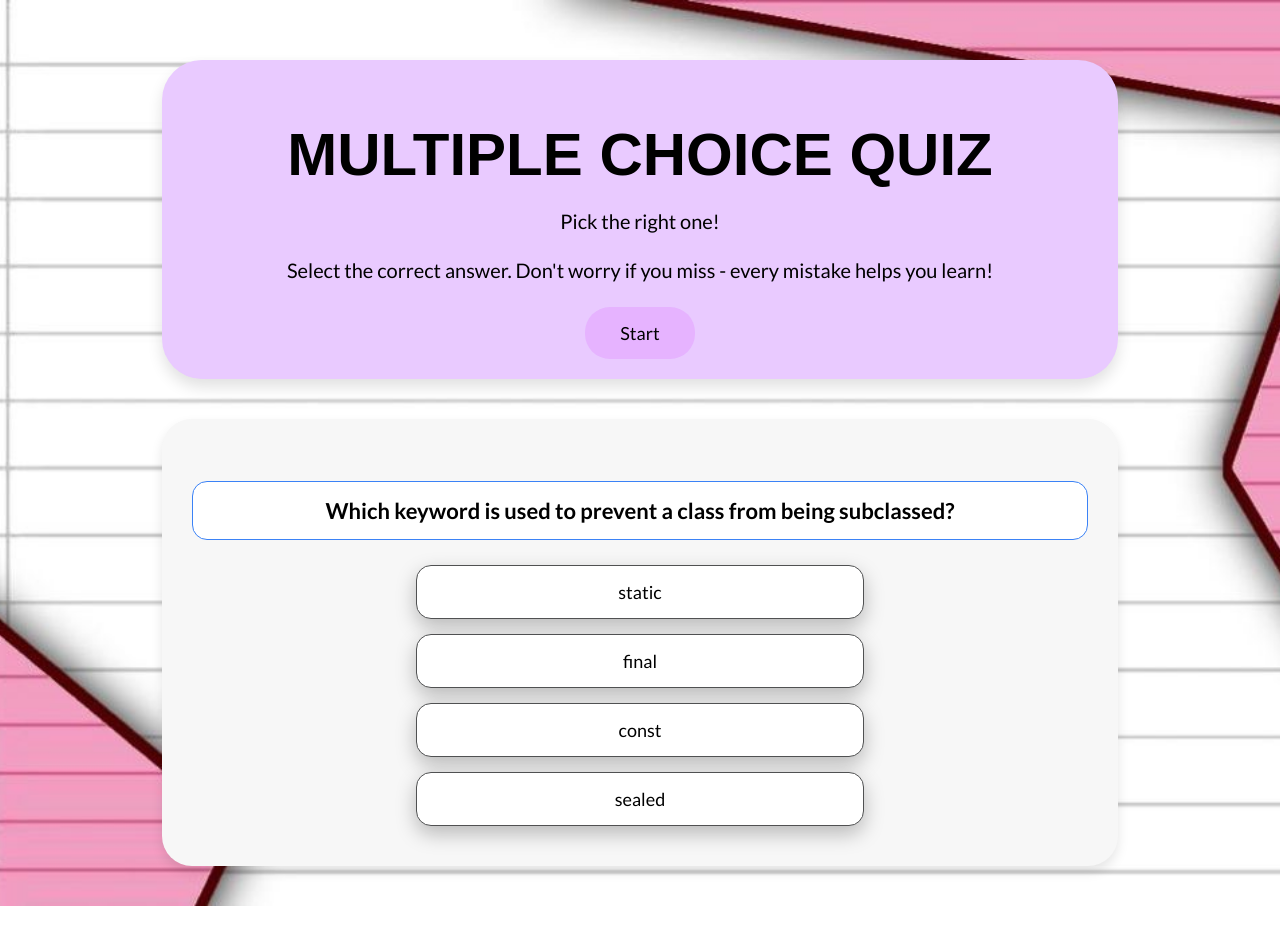
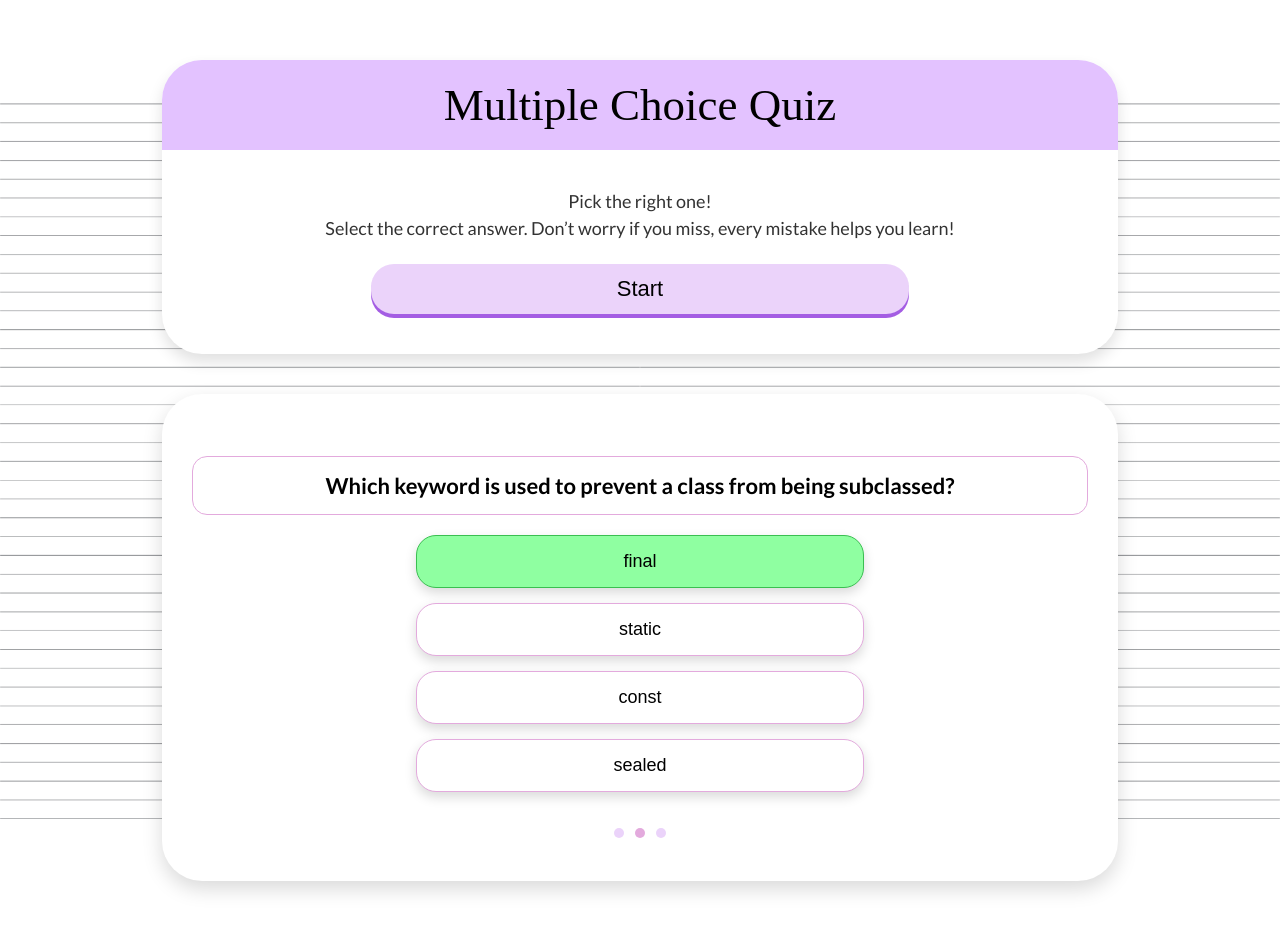
Before and after one commit to shergoal/Puffybrain, a plain HTML site: page multiplechoice/multiplechoice.html in a window 1280 px wide. Before the commit the page ends 906 px from the top, so only its background shows below. Drawn offline with Linux system fonts and the light colour scheme; a web font is replaced by a local one.

Commit message:
updated multiple choice

```diff
--- a/multiplechoice/multiplechoice.html
+++ b/multiplechoice/multiplechoice.html
@@ -3,38 +3,93 @@
 <head>
     <meta charset="UTF-8">
     <meta name="viewport" content="width=device-width, initial-scale=1.0">
-    <title>Quiz UI</title>
+    <title>Multiple Choice Quiz</title>
     <link rel="stylesheet" href="style.css">
-
     <link href="https://fonts.googleapis.com/css2?family=Lato:wght@300;400;700&family=Jersey+15&display=swap" rel="stylesheet">
 </head>
 <body>
 
-    <div class="header-box">
-    <h1 class="title"><span class="highlight">MULTIPLE CHOICE QUIZ</span></h1>
-    <p class="subtitle">Pick the right one!</p>
-    <p class="subtitle">Select the correct answer. Don't worry if you miss - every mistake helps you learn!</p>
+<!-- HEADER -->
+<div class="header-box">
+    <div class="header-top">
+        <h1 class="title">Multiple Choice Quiz</h1>
+    </div>
+
+    <div class="subtitles">
+        <p class="subtitle">Pick the right one!</p>
+        <p class="subtitle">Select the correct answer. Don’t worry if you miss, every mistake helps you learn!</p>
+    </div>
+
     <button class="start-btn">Start</button>
-    <script>
+</div>
+
+<!-- SLIDESHOW -->
+<div class="slideshow-box">
+
+    <!-- Slide 1 -->
+    <div class="slide active">
+        <p class="question">Which keyword is used to prevent a class from being subclassed?</p>
+        <div class="options">
+            <button>static</button>
+            <button>final</button>
+            <button>const</button>
+            <button>sealed</button>
+        </div>
+    </div>
+
+    <!-- Slide 2 (correct) -->
+    <div class="slide">
+        <p class="question">Which keyword is used to prevent a class from being subclassed?</p>
+        <div class="options">
+            <button class="correct">final</button>
+            <button>static</button>
+            <button>const</button>
+            <button>sealed</button>
+        </div>
+    </div>
+
+    <!-- Slide 3 (wrong) -->
+    <div class="slide">
+        <p class="question">Which keyword is used to prevent a class from being subclassed?</p>
+        <div class="options">
+            <button>final</button>
+            <button class="wrong">static</button>
+            <button>const</button>
+            <button>sealed</button>
+        </div>
+    </div>
+
+    <!-- Dots -->
+    <div class="dots">
+        <span class="dot active"></span>
+        <span class="dot"></span>
+        <span class="dot"></span>
+    </div>
+</div>
+
+<script>
+let index = 0;
+const slides = document.querySelectorAll(".slide");
+const dots = document.querySelectorAll(".dot");
+
+function showSlide(n) {
+    slides.forEach((slide, i) => {
+        slide.classList.toggle("active", i === n);
+        dots[i].classList.toggle("active", i === n);
+    });
+}
+
+function nextSlide() {
+    index = (index + 1) % slides.length;
+    showSlide(index);
+}
+
+setInterval(nextSlide, 3500);
+
 document.querySelector(".start-btn").addEventListener("click", () => {
-
-    localStorage.removeItem("score");
-
     window.location.href = "quiz1.html";
 });
 </script>
 
-</div>
-
-    <div class="question-box">
-    <p class="question">Which keyword is used to prevent a class from being subclassed?</p>
-    <div class="options">
-        <button class="option-btn1">static</button>
-        <button class="option-btn2">final</button>
-        <button class="option-btn3">const</button>
-        <button class="option-btn4">sealed</button>
-    </div>
-</div>
-
 </body>
 </html>
--- a/multiplechoice/result.css
+++ b/multiplechoice/result.css
@@ -1,11 +1,42 @@
+:root {
+    --color-primary: #EBD3FA;
+    --color-secondary: #E3AADD;
+    --color-third: #C8A8E9;
+    --color-fourth: #A993D8;
+    --color-fifth: #C3C7F3;
+    --font-color: #2F2F2F;
+    --card-color1: #C8BBD0;
+    --card-color2: #E0BBD4;
+     --card-color3: #C3C7F3;
+     --card-color4: #90F897;
+    --card-color5: #CF8686;
+     --card-color6: #EECB99;
+     --color-shadow: #DDDDDD;
+}
 body {
-  background-image: url('background.jpg');
+  margin: 0;
+  font-family: 'Lato', sans-serif;
+  min-height: 100vh;
+
+  background: repeating-linear-gradient(
+      0deg,
+      rgba(0,0,0,0.05) 0px,
+      rgba(0,0,0,0.05) 1px,
+      transparent 1px,
+      transparent 30px
+  );
+}
+
+body::before {
+  content: "";
+  position: fixed;
+  inset: 0;
+  background-image: url('../images/notebook with stuff.png');
   background-size: cover;
   background-position: center;
   background-repeat: no-repeat;
-  margin: 0;
-  font-family: 'Lato', sans-serif;
-  min-height: 100vh;
+  opacity: 0.60;
+  z-index: -1;
 }
 
 .result-container {
@@ -22,7 +53,8 @@ body {
   color: #000;
   display: inline-block;
   min-width: 280px;
-  margin-bottom: 20px;
+  margin-top: 20px;
+
 }
 
 #score-container p {
@@ -47,19 +79,53 @@ body {
 }
 
 #buttons-container .try-again {
-  background-color: #d7b5ff;
-  color: #000;
+    background: var(--color-primary);
+    color: var(--font-color);
+    border: none;
+    border-radius: 25px;
+
+    font-family: "Jersey 15", sans-serif;
+    font-size: 20px;
+    font-weight: normal;
+
+    cursor: pointer;
+
+    box-shadow: 0 4px 0 var(--color-fourth);
+    transition: transform 0.15s ease, box-shadow 0.15s ease;
 }
+#buttons-container .try-again:active {
+    transform: translateY(3px);
+    box-shadow: 0 1px 0 var(--color-secondary);
+}
+
 
 #buttons-container .try-again:hover {
   background-color: #e9caff;
+      transform: scale(1.05);
+
 }
 
 #buttons-container .go-home {
-  background-color: white;
-  border: 2px solid #d7b5ff;
-  color: #000;
+    background: var(white);
+    color: rgb(70, 70, 70);
+    border: 1px solid;
+    border-radius: 25px;
+
+    font-family: "Jersey 15", sans-serif;
+    font-size: 20px;
+    font-weight: normal;
+
+    cursor: pointer;
+
+    box-shadow: 0 4px 0 #adaaaa;
+    transition: transform 0.15s ease, box-shadow 0.15s ease;
 }
+
+#buttons-container .go-home:active {
+    transform: translateY(3px);
+    box-shadow: 0 1px 0 var(--color-secondary);
+}
+
 
 #buttons-container .go-home:hover {
   background-color: #f0e5ff;
@@ -80,18 +146,53 @@ body {
   margin-bottom: 25px;
 }
 
+.header-box {
+    width: 70%;
+    margin: 60px auto 0;
+    background: #ffffff;
+    border-radius: 40px;
+    padding: 120px 30px 40px;
+    text-align: center;
+    box-shadow: 0 8px 15px rgba(0,0,0,0.12);
+    position: relative;
+    font-family: 'Jersey 15', sans-serif;
+    font-weight: normal;
+    font-style: normal;
+}
+
+.header-top {
+    width: 100%;
+    height: 90px;
+    background: #e3c2ff;
+    border-top-left-radius: 40px;
+    border-top-right-radius: 40px;
+
+    display: flex;
+    justify-content: center;
+    align-items: center;
+
+    position: absolute;
+    top: 0;
+    left: 0;
+}
+
 .review-item {
-  background: white;
+  background: #F5F5F5;
   padding: 18px 22px;
   margin-bottom: 18px;
   border-radius: 15px;
   box-shadow: 0 3px 6px rgba(0,0,0,0.12);
-  font-size: 16px;
+  font-size: 20px;
   color: #333;
+  font-weight: normal;
+  font-style: normal;
 }
 
 .review-item strong {
   display: block;
-  margin-bottom: 8px;
-  font-weight: 600;
+  margin-bottom: 12px;
+  font-weight: 500;
+  font-style: normal;
+  border-bottom: 1px solid #d6d6d6;
+  padding-bottom: 8px;
 }
--- a/multiplechoice/style.css
+++ b/multiplechoice/style.css
@@ -1,103 +1,167 @@
+:root {
+    --color-primary: #EBD3FA;
+    --color-secondary: #E3AADD;
+    --color-third: #C8A8E9;
+    --color-fourth: #A993D8;
+    --color-fifth: #C3C7F3;
+    --font-color: #2F2F2F;
+    --card-color1: #C8BBD0;
+    --card-color2: #E0BBD4;
+     --card-color3: #C3C7F3;
+     --card-color4: #90F897;
+    --card-color5: #CF8686;
+     --card-color6: #EECB99;
+     --color-shadow: #DDDDDD;
+}
+
 body {
-  background-image: url('background.jpg');
-  background-size: cover;
+  background-image: url('../images/notebook\ line.png');
   background-position: center;
-  background-repeat: no-repeat;
   margin: 0;
   font-family: 'Lato', sans-serif;
-  min-height: 100vh;
+    background-size: 100%;
+  background-repeat: no-repeat;
+
 }
 
 .header-box {
     width: 70%;
     margin: 60px auto 0;
-    background: #e9caff;
+    background: #ffffff;
     border-radius: 40px;
-    padding: 20px 30px;
+    padding: 120px 30px 40px;
     text-align: center;
     box-shadow: 0 8px 15px rgba(0,0,0,0.12);
+    position: relative;
 }
 
+.header-top {
+    width: 100%;
+    height: 90px;
+    background: #e3c2ff;
+    border-top-left-radius: 40px;
+    border-top-right-radius: 40px;
+
+    display: flex;
+    justify-content: center;
+    align-items: center;
+
+    position: absolute;
+    top: 0;
+    left: 0;
+}
 
 .title {
-    font-family: 'Jersey 15', sans-serif;
-    font-size: 60px;
-    margin-bottom: 15px;
+    font-family: 'Jersey 15';
+    font-size: 45px;
+    font-weight: normal;
+    font-style: normal;
+}
+
+.subtitles {
+    margin-top: 10px;
 }
 
 .subtitle {
-    font-family: 'Lato', sans-serif;
-    font-size: 20px;
-    margin-bottom: 25px;
+    font-size: 18px;
+    opacity: 0.8;
+    margin: 5px 0;
 }
 
 .start-btn {
-    padding: 15px 35px;
-    font-size: 18px;
-    background-color: #e6b3ff;
+    margin-top: 20px;
+    width: 60%;
+    padding: 12px;
+    background-color: var(--color-primary);
     border: none;
-    border-radius: 25px;
+    border-radius: 23px;
     cursor: pointer;
-    transition: 0.3s;
-    font-family: 'Lato', sans-serif;
+    font-family: "Jersey 15", sans-serif;
+    font-size: 22px;
+    box-shadow: 0 4px 0 #a45de3;
+    transition: 0.3s ease;
 }
 
 .start-btn:hover {
-    background-color: #d191ff;
+    transform: scale(1.05);
+}
+.start-btn:active {
+    transform: translateY(3px);
+    box-shadow: 0 1px 0 #a45de3;
 }
 
-.question-box {
+.slideshow-box {
     width: 70%;
     margin: 40px auto;
-    background: #f7f7f7;
-    border-radius: 30px;
+    background: #ffffff;
     padding: 40px 30px;
+    border-radius: 40px;
     text-align: center;
-    box-shadow: 0 6px 12px rgba(0,0,0,0.1);
+    box-shadow: 0 8px 20px rgba(0,0,0,0.15);
+    position: relative;
+}
+
+.slide {
+    opacity: 0;
+    visibility: hidden;
+    transition: opacity 0.7s ease;
+    position: absolute;
+    width: 100%;
+}
+
+.slide.active {
+    opacity: 1;
+    visibility: visible;
+    position: relative;
 }
 
 .question {
-    font-family: 'Lato', sans-serif;
     font-size: 22px;
     font-weight: 600;
-    margin-bottom: 25px;
-    padding: 15px 20px;
-    border: 0.5px solid #3b82f6;
+    padding: 15px;
+    border: 1.2px solid var(--color-secondary);
     border-radius: 15px;
-    background-color: #fff;
+    background: white;
+    margin-bottom: 20px;
 }
 
-.options {
-    display: flex;
-    flex-direction: column;
-    gap: 15px;
-    align-items: center;
-    width: 100%;
+.options button {
+    padding: 15px 20px;
+    width: 50%;
+    margin-bottom: 15px;
+    border-radius: 20px;
+    border: 1.5px solid var(--color-secondary);
+    background: #fff;
+    font-size: 18px;
+    cursor: pointer;
+    box-shadow: 0 5px 12px rgba(0,0,0,0.15);
 }
 
-.option-btn1,
-.option-btn2,
-.option-btn3,
-.option-btn4 {
-    padding: 15px 20px;
-    font-size: 18px;
-    border-radius: 15px;
-    border: 0.5px solid #505152;
-    background-color: #fff;
-    cursor: pointer;
-    transition: 0.3s;
-    width: 50%;
+.dots {
     text-align: center;
-    font-family: 'Lato', sans-serif;
-    box-shadow: 0 8px 20px rgba(0,0,0,0.25);
+    margin-top: 15px;
 }
 
-.option-btn1:hover,
-.option-btn2:hover,
-.option-btn4:hover {
-    background-color: #ffcccc;
+.dot {
+    height: 10px;
+    width: 10px;
+    background: var(--color-primary);
+    border-radius: 50%;
+    display: inline-block;
+    margin: 0 4px;
+    transition: 0.3s;
 }
 
-.option-btn3:hover {
-    background-color: #ccffcc;
+.dot.active {
+    background: var(--color-secondary);
 }
+
+.correct {
+    background: #8fffa1 !important;
+    border-color: #3abf51 !important;
+}
+
+.wrong {
+    background: #ff9e9e !important;
+    border-color: #d64545 !important;
+}
--- a/multiplechoice/style1.css
+++ b/multiplechoice/style1.css
@@ -1,11 +1,27 @@
 body {
-  background-image: url('background.jpg');
+  margin: 0;
+  font-family: 'Lato', sans-serif;
+  min-height: 100vh;
+
+  background: repeating-linear-gradient(
+      0deg,
+      rgba(0,0,0,0.05) 0px,
+      rgba(0,0,0,0.05) 1px,
+      transparent 1px,
+      transparent 30px
+  );
+}
+
+body::before {
+  content: "";
+  position: fixed;
+  inset: 0;
+  background-image: url('../images/notebook with stuff.png');
   background-size: cover;
   background-position: center;
   background-repeat: no-repeat;
-  margin: 0;
-  font-family: 'Lato', sans-serif;
-  min-height: 100vh;
+  opacity: 0.60;
+  z-index: -1;
 }
 
 .header {
@@ -19,7 +35,27 @@ body {
   font-family: 'Jersey 15', sans-serif;
   font-size: 55px;
   margin-bottom: 10px;
+  font-style: normal;
+  font-weight: normal;
 }
+
+.progress-container {
+  width: 70%;
+  height: 12px;
+  background: #dcdcdc;
+  border-radius: 10px;
+  margin: 10px auto 5px;
+  overflow: hidden;
+}
+
+.progress-bar {
+  height: 100%;
+  width: 0%;
+  background: #c9a2ff;
+  border-radius: 10px;
+  transition: width 0.6s ease;
+}
+
 
 .subtitle {
   font-size: 20px;
@@ -34,6 +70,7 @@ body {
   padding: 25px;
   text-align: center;
   box-shadow: 0 6px 15px rgba(0,0,0,0.1);
+  border: 1px solid;
 }
 
 .question {
```
Also changed, not shown: multiplechoice/quiz1.html (+5 -0 lines), multiplechoice/result.html (+6 -2 lines), multiplechoice/script.js (+18 -4 lines).
